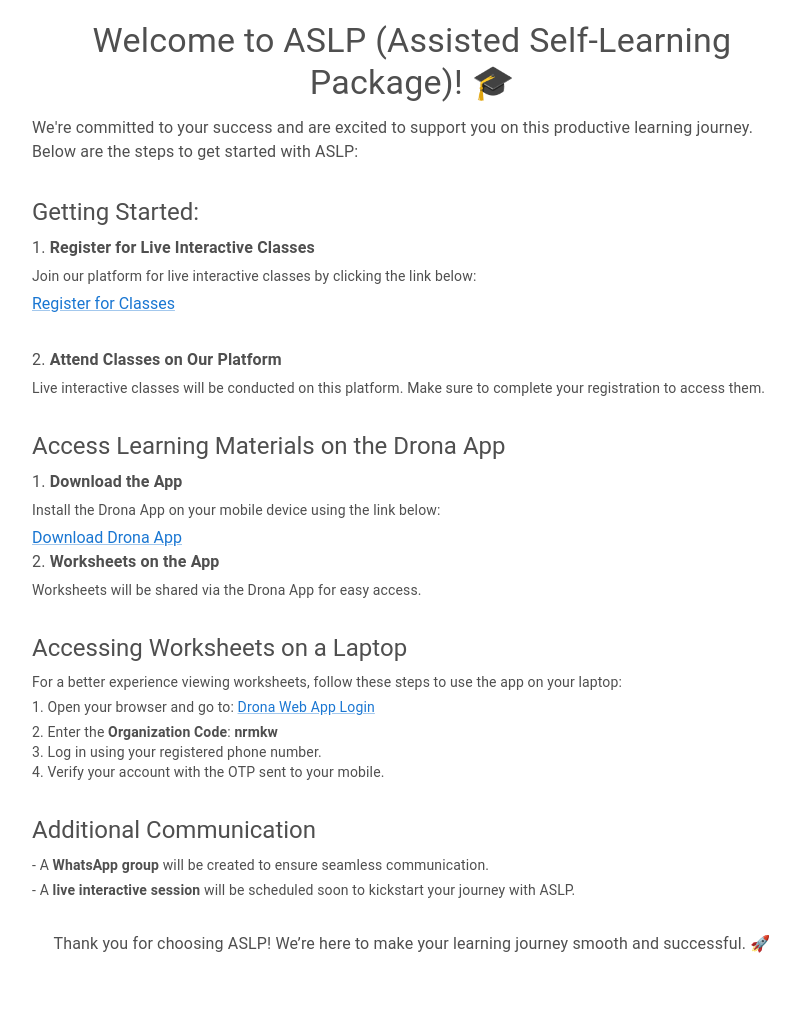
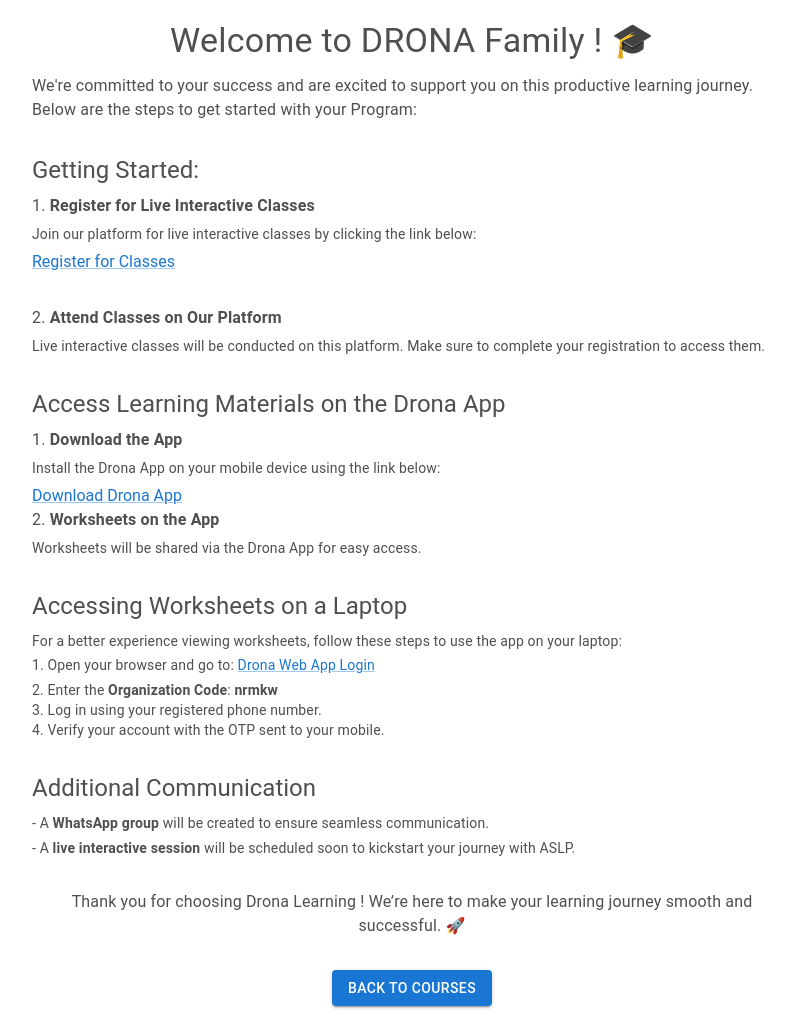
Before and after one commit to dhruv-kundu14/drona_learning, a React (Create React App) app: page /success in a window 1280 px wide. Shown: the whole page, without its empty margins (228-1028 px from the left). Built offline with nearby package versions, Linux system fonts and the light colour scheme; no server answers.

Commit message:
feat: update Success page content and add navigation button to return to courses

```diff
--- a/src/Ecom/RazorPay/Success.jsx
+++ b/src/Ecom/RazorPay/Success.jsx
@@ -1,14 +1,21 @@
 import React from "react";
-import { Box, Typography, Link } from "@mui/material";
+import { Box, Typography, Link, Button } from "@mui/material";
+import { useNavigate } from "react-router-dom";
 
 const SuccessPage = () => {
+  const navigate = useNavigate();
+
+  const handleBackToCourses = () => {
+    navigate("/courses");
+  };
+
   return (
     <Box sx={{ padding: "20px", maxWidth: "800px", margin: "0 auto" }}>
       <Typography variant="h4" gutterBottom align="center">
-        Welcome to ASLP (Assisted Self-Learning Package)! 🎓
+        Welcome to DRONA Family ! 🎓
       </Typography>
       <Typography variant="body1" gutterBottom>
-        We're committed to your success and are excited to support you on this productive learning journey. Below are the steps to get started with ASLP:
+        We're committed to your success and are excited to support you on this productive learning journey. Below are the steps to get started with your Program:
       </Typography>
 
       <Box sx={{ marginY: 4 }}>
@@ -65,14 +72,20 @@
           For a better experience viewing worksheets, follow these steps to use the app on your laptop:
         </Typography>
         <Typography variant="body2" gutterBottom>
-          1. Open your browser and go to:{" "}
+          1. Open your browser and go to: {" "}
           <Link href="https://web.classplusapp.com/newApp/login" target="_blank">
             Drona Web App Login
           </Link>
         </Typography>
-        <Typography variant="body2">2. Enter the <strong>Organization Code</strong>: <strong>nrmkw</strong></Typography>
-        <Typography variant="body2">3. Log in using your registered phone number.</Typography>
-        <Typography variant="body2">4. Verify your account with the OTP sent to your mobile.</Typography>
+        <Typography variant="body2">
+          2. Enter the <strong>Organization Code</strong>: <strong>nrmkw</strong>
+        </Typography>
+        <Typography variant="body2">
+          3. Log in using your registered phone number.
+        </Typography>
+        <Typography variant="body2">
+          4. Verify your account with the OTP sent to your mobile.
+        </Typography>
       </Box>
 
       <Box sx={{ marginY: 4 }}>
@@ -88,8 +101,14 @@
       </Box>
 
       <Typography variant="body1" align="center" sx={{ marginY: 4 }}>
-        Thank you for choosing ASLP! We’re here to make your learning journey smooth and successful. 🚀
+        Thank you for choosing Drona Learning ! We’re here to make your learning journey smooth and successful. 🚀
       </Typography>
+
+      <Box sx={{ display: "flex", justifyContent: "center", marginTop: 4 }}>
+        <Button variant="contained" color="primary" onClick={handleBackToCourses}>
+          Back to Courses
+        </Button>
+      </Box>
     </Box>
   );
 };
```
